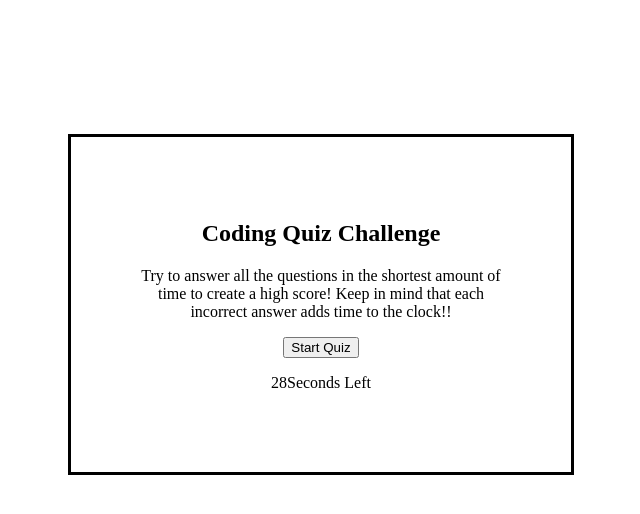
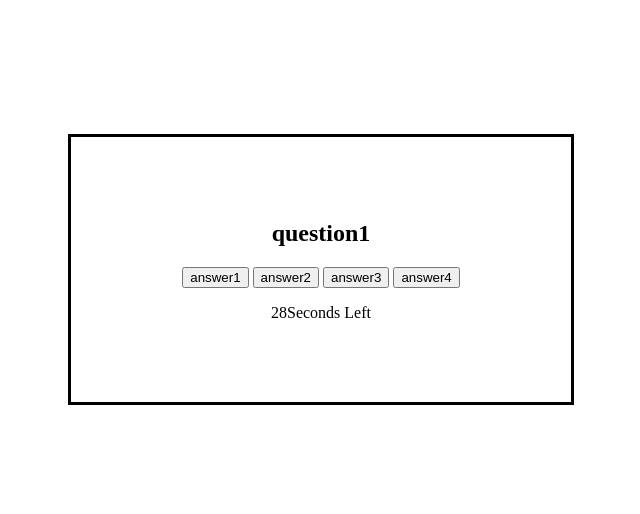
Before and after one commit to Dustinm5Oly/Code-to-Test-with, a plain HTML site: page index.html in a window 1280 px wide. Both pictures are taken after a click on the button "Start Quiz". Shown: the whole page, without its empty margins (319-959 px from the left). Drawn offline with Linux system fonts and the light colour scheme.

Commit message:
was able to make the new questions and answers populate from one to the next, update the timer to follow along and started with the high scores section

```diff
--- a/assets/script.js
+++ b/assets/script.js
@@ -1,5 +1,17 @@
 const setTimer = document.querySelector("#time");
 const startQuiz= document.getElementById("Start-Quiz")
+const header = document.getElementById("header");
+const text = document.getElementById("text");
+const questionsEl = document.querySelector("#question");
+const answerEl0 = document.getElementById("answer0");
+const answerEl1 = document.getElementById("answer1");
+const answerEl2 = document.getElementById("answer2");
+const answerEl3 = document.getElementById("answer3");
+const questionsDiv = document.querySelector(".questions");
+const answerButton = [answerEl0, answerEl1, answerEl2, answerEl3];
+let nextQuestion = 0
+const highScoreDiv= document.querySelector(".highscores");
+
 let secondsLeft = 30;
 let questions = [
     "question1",
@@ -14,8 +26,48 @@ let answers = [
     ["answer13", "answer14", "answer15", "answer16"],
 ];
 
+for (let i = 0; i < answerButton.length; i++) {
+    answerButton[i].addEventListener('click', function(e){
+        console.log(e.target.innerText);
+        const selectedAnswer = e.target.innerText;
+        nextQuestion++;
+        if (nextQuestion > 3){
+        showHighScore();
+        } else {
+        displayQuestion();
+        }
+    });
+}
+
+function showHighScore(){
+    questionsDiv.setAttribute("style", "display:none");
+    highScoreDiv.setAttribute("style", "display:block");
+}
+
+function displayQuestion(){
+
+    //for (let i = 0; i < questions.length; i++) {
+        questionsEl.textContent=questions[nextQuestion];
+        answerEl0.textContent=answers[nextQuestion][0];
+        answerEl1.textContent=answers[nextQuestion][1];
+        answerEl2.textContent=answers[nextQuestion][2];
+        answerEl3.textContent=answers[nextQuestion][3];
+
+
+
+   // }
+}
+
+// function answerQuestion(){
+
+// }
+
 
 function setTime() {
+    header.setAttribute("style", "display:none");
+    text.setAttribute("style", "display:none");
+    startQuiz.setAttribute("style", "display:none");
+    questionsDiv.setAttribute("style", "display:block");
     var timer = document.createElement("p");
     setTimer.appendChild(timer)
     var timerInterval= setInterval(function() {
@@ -28,4 +80,7 @@ function setTime() {
     }, 1000);
 }
 
-startQuiz.addEventListener("click", setTime);
+startQuiz.addEventListener("click", function(){
+    setTime();
+    displayQuestion();
+});
--- a/assets/style.css
+++ b/assets/style.css
@@ -12,12 +12,15 @@ body {
     padding: 5%;
 }
 
+.questions {
+    display: none;
+}
 
 button:hover {
     cursor: pointer;
     background: rgb(72, 218, 210);
 }
 
-.hide {
+.highscores {
     display: none;
 }
--- a/index.html
+++ b/index.html
@@ -10,18 +10,24 @@
 </head>
 <body>
     <section class="start" id="time">
-        <h2>Coding Quiz Challenge</h2>
-        <p>Try to answer all the questions in the shortest amount of time to create a high score! Keep in mind that each incorrect answer adds time to the clock!!</p>
+        <h2 id="header">Coding Quiz Challenge</h2>
+        <p id="text">Try to answer all the questions in the shortest amount of time to create a high score! Keep in mind that each incorrect answer adds time to the clock!!</p>
         <button id="Start-Quiz">Start Quiz</button>
-    </section>
-    <section class="hide">
-        <h2></h2>
-        <div></div>
-        <div></div>
-        <div></div>
-        <div></div>
-        <button class="check-answer"></button>
-        <p></p>
+    <div class="questions">
+        <h2 id="question"></h2>
+        <button id="answer0"></button>
+        <button id="answer1"></button>
+        <button id="answer2"></button>
+        <button id="answer3"></button>
+    </div>
+    <div class="highscores">
+        <h2>HighScores</h2>
+        <ul>
+            <li></li>
+        </ul>
+
+        <button></button>
+    </div>
     </section>
 </body>
 </html>
```
